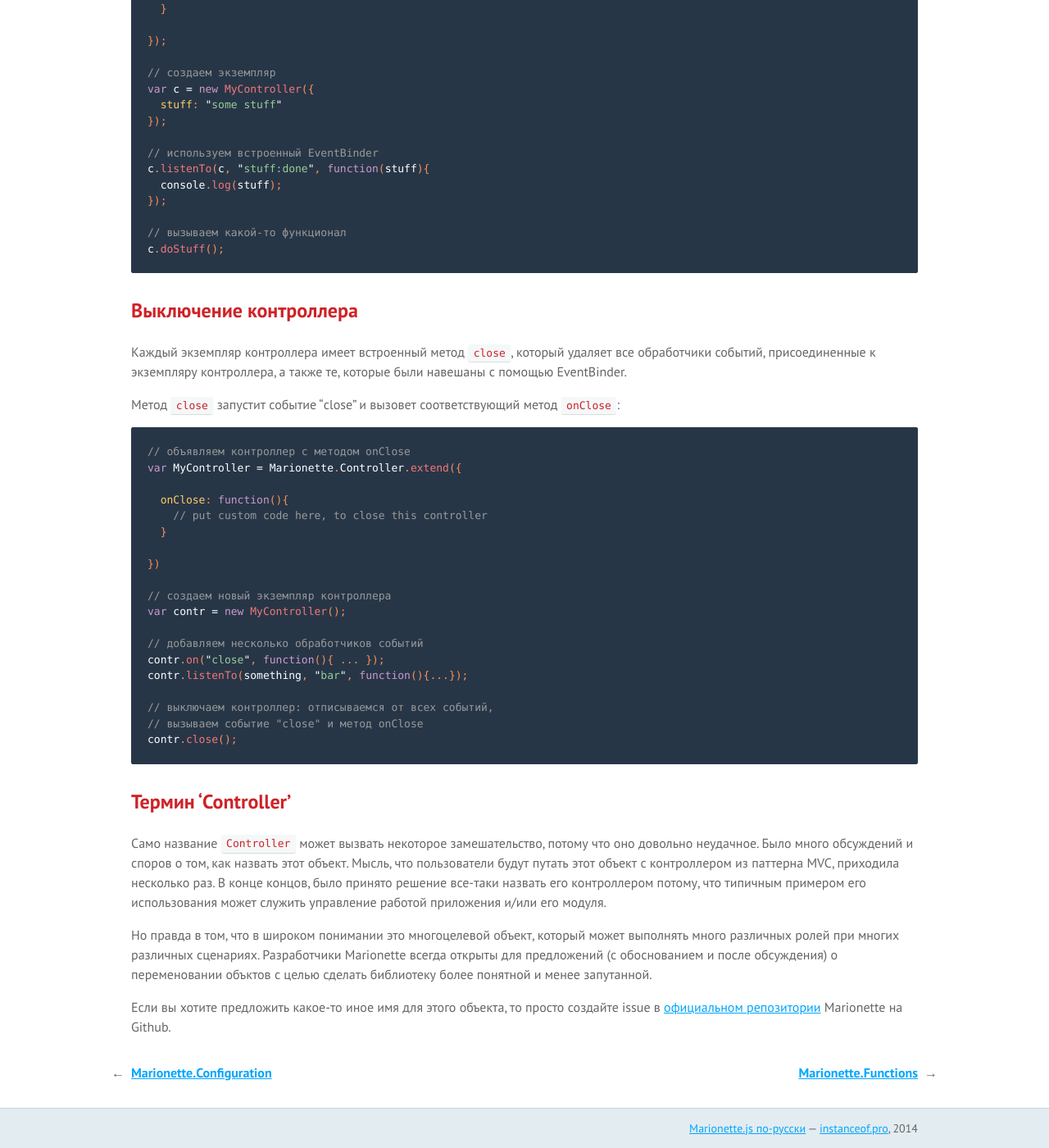
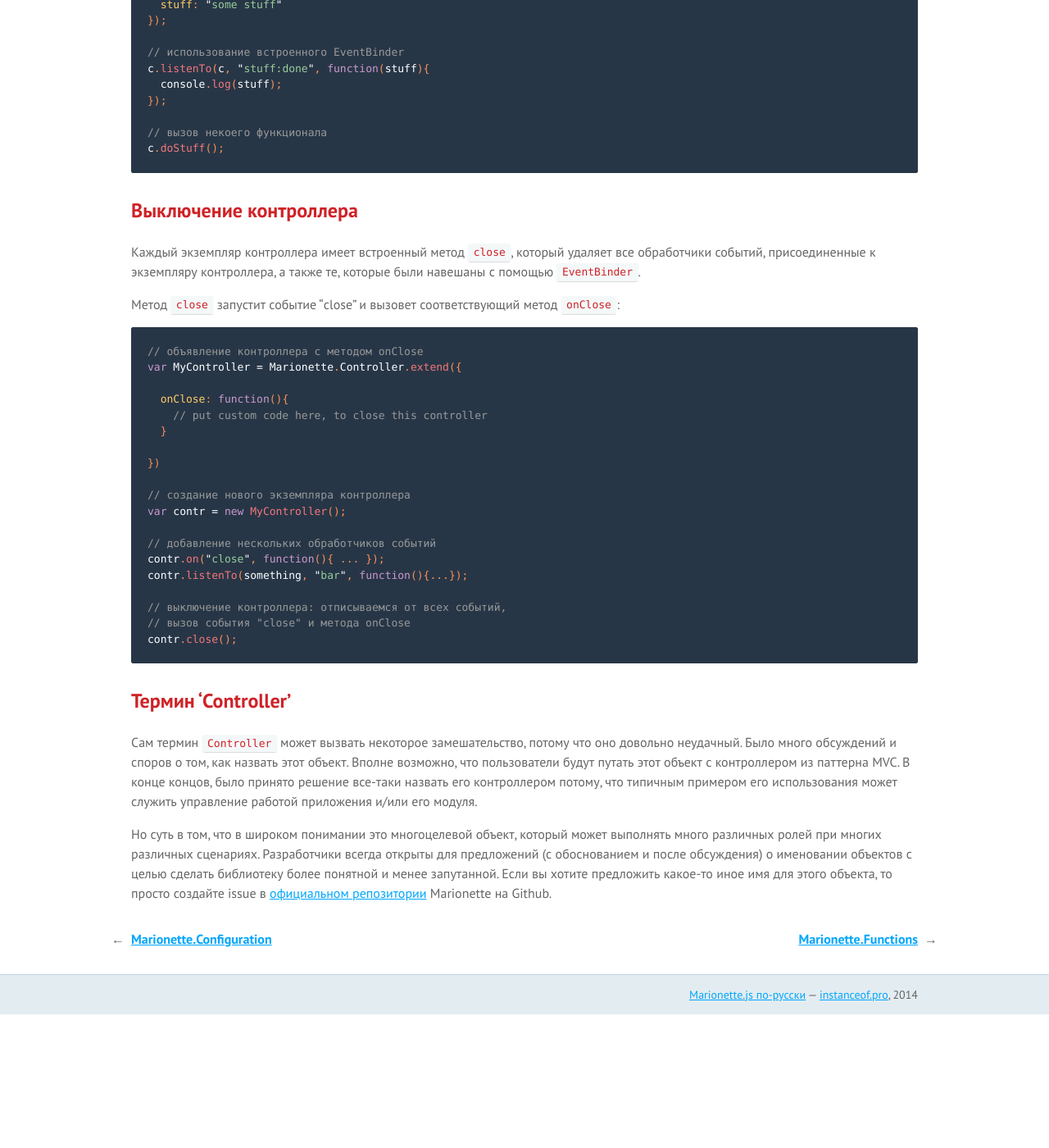
Before and after one commit to sadcitizen/marionettejs.ru, a Jekyll site: the page built from _posts/2014-04-01-controller.md, in a window 1280 px wide and 1400 px high, scrolled down 1141 px. Shown: the whole window at 82% size. Built offline with Jekyll 4.4.1, drawn with Linux system fonts in a browser that asks for light colours; some web fonts are replaced; Markdown is read by kramdown in place of the engine named in the settings; after the commit the page ends 2378 px from its top, so only the background shows below that; some of the changed text lies outside the part shown.

Commit message:
Правки перевода для Marionette.Controller

````diff
--- a/_includes/translation/ru/marionette.controller.md
+++ b/_includes/translation/ru/marionette.controller.md
@@ -14,48 +11,47 @@
 * [Выключение контроллера](#closing-a-controller)
 * [Термин 'Controller'](#on-the-name-controller)
 
-## Основное применение
+## <a name="basic-use"></a> Основное применение
 
-Объект `Marionette.Controller` может быть расширен так же как и объекты `Backbone` и `Marionette`. Он поддерживет стандартный метод `initialize`, обладает встроенным `EventBinder` и может самостоятельно вызывать события.
+Объект `Marionette.Controller` может быть расширен так же как и объекты `Backbone` и `Marionette`.
+Он поддерживет стандартный метод `initialize`, обладает встроенным `EventBinder`
+и может самостоятельно вызывать события.
 
 ```js
-// объявляем контроллер
+// объявление контроллера
 var MyController = Marionette.Controller.extend({
-
   initialize: function(options){
     this.stuff = options.stuff;
   },
-
   doStuff: function(){
     this.trigger("stuff:done", this.stuff);
   }
-
 });
 
-// создаем экземпляр
+// создание экземпляра
 var c = new MyController({
   stuff: "some stuff"
 });
 
-// используем встроенный EventBinder
+// использование встроенного EventBinder
 c.listenTo(c, "stuff:done", function(stuff){
   console.log(stuff);
 });
 
-// вызываем какой-то функционал
+// вызов некоего функционала
 c.doStuff();
 ```
 
-## Выключение контроллера
+## <a name="closing-a-controller"></a> Выключение контроллера
 
 Каждый экземпляр контроллера имеет встроенный метод `close`,
 который удаляет все обработчики событий, присоединенные к экземпляру контроллера,
-а также те, которые были навешаны с помощью EventBinder.
+а также те, которые были навешаны с помощью `EventBinder`.
 
 Метод `close` запустит событие "close" и вызовет соответствующий метод `onClose`:
 
 ```js
-// объявляем контроллер с методом onClose
+// объявление контроллера с методом onClose
 var MyController = Marionette.Controller.extend({
 
   onClose: function(){
@@ -64,22 +60,27 @@
 
 })
 
-// создаем новый экземпляр контроллера
+// создание нового экземпляра контроллера
 var contr = new MyController();
 
-// добавляем несколько обработчиков событий
+// добавление нескольких обработчиков событий
 contr.on("close", function(){ ... });
 contr.listenTo(something, "bar", function(){...});
 
-// выключаем контроллер: отписываемся от всех событий,
-// вызываем событие "close" и метод onClose
+// выключение контроллера: отписываемся от всех событий,
+// вызов события "close" и метода onClose
 contr.close();
 ```
 
-## Термин 'Controller'
+## <a name="on-the-name-controller"></a> Термин 'Controller'
 
-Само название `Controller` может вызвать некоторое замешательство, потому что оно довольно неудачное. Было много обсуждений и споров о том, как назвать этот объект. Мысль, что пользователи будут путать этот объект с контроллером из паттерна MVC, приходила несколько раз. В конце концов, было принято решение все-таки назвать его контроллером потому, что типичным примером его использования может служить управление работой приложения и/или его модуля.
+Сам термин `Controller` может вызвать некоторое замешательство, потому что оно довольно неудачный.
+Было много обсуждений и споров о том, как назвать этот объект. Вполне возможно, что пользователи будут путать
+этот объект с контроллером из паттерна MVC. В конце концов, было принято решение все-таки назвать его
+контроллером потому, что типичным примером его использования может служить управление работой приложения и/или его модуля.
 
-Но правда в том, что в широком понимании это многоцелевой объект, который может выполнять много различных ролей при многих различных сценариях. Разработчики Marionette всегда открыты для предложений (с обоснованием и после обсуждения) о переменовании объктов с целью сделать библиотеку более понятной и менее запутанной.
-
-Если вы хотите предложить какое-то иное имя для этого объекта, то просто создайте issue в [официальном репозитории](https://github.com/marionettejs/backbone.marionette) Marionette на Github.
+Но суть в том, что в широком понимании это многоцелевой объект, который может выполнять много
+различных ролей при многих различных сценариях. Разработчики всегда открыты для предложений (с обоснованием и
+после обсуждения) о именовании объектов с целью сделать библиотеку более понятной и менее запутанной.
+Если вы хотите предложить какое-то иное имя для этого объекта, то просто создайте issue в
+[официальном репозитории](https://github.com/marionettejs/backbone.marionette) Marionette на Github.
````
Also changed, not shown: other parts of _includes/translation/ru/marionette.controller.md (+5 -8 lines).
